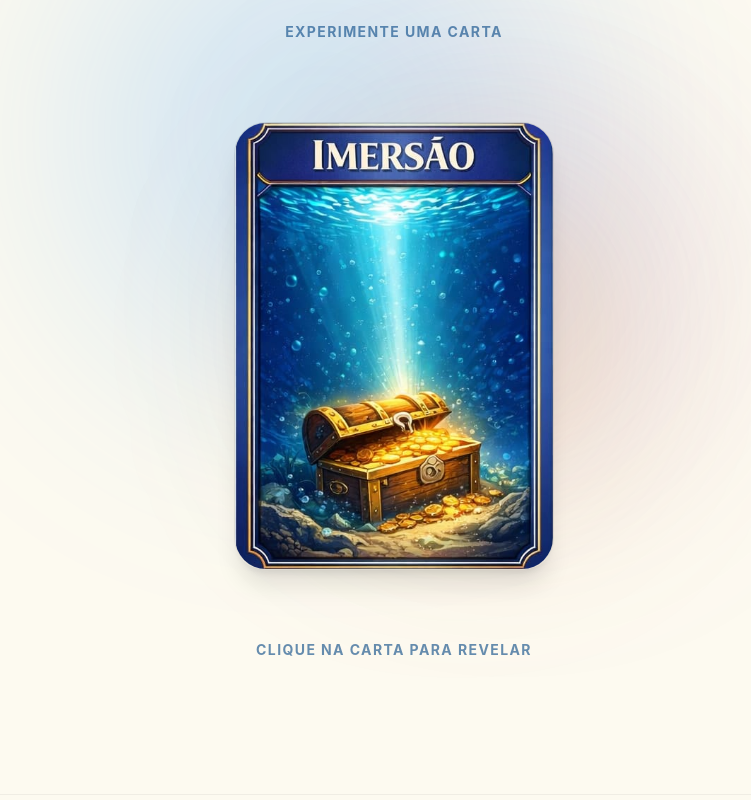
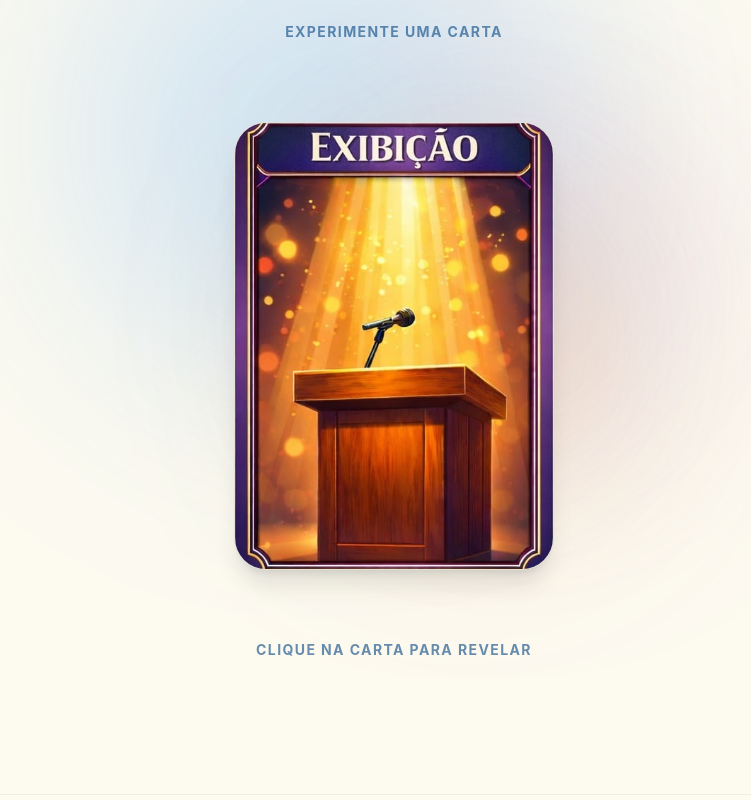
Before and after one commit to crinicom/puxassunto-landing, a React (Vite) app: page / in a window 1280 px wide. Shown: the part 420-1220 px from the top of the page, without its empty margins (246-997 px from the left). Built offline with nearby package versions, Linux system fonts and the light colour scheme.

Commit message:
feat(minigame): implement idle dorso rotation and fix timer overlaps

```diff
--- a/src/components/MiniGame.tsx
+++ b/src/components/MiniGame.tsx
@@ -1,5 +1,5 @@
 import { useState, useEffect, useCallback } from 'react';
-import { motion } from 'framer-motion';
+import { motion, AnimatePresence } from 'framer-motion';
 
 const categories = [
   {
@@ -29,6 +29,7 @@ const categories = [
 ];
 
 const getRandomCategory = () => categories[Math.floor(Math.random() * categories.length)];
+const getRandomFrontIndex = () => Math.floor(Math.random() * 4);
 
 export default function MiniGame() {
   const [isFlipped, setIsFlipped] = useState(false);
@@ -39,35 +40,51 @@ export default function MiniGame() {
   // Initialize randomly on mount
   useEffect(() => {
     setCurrentCategory(getRandomCategory());
+    setFrontIndex(getRandomFrontIndex());
+  }, []);
+
+  const changeCardRandomly = useCallback(() => {
+    setCurrentCategory(getRandomCategory());
+    setFrontIndex(getRandomFrontIndex());
   }, []);
 
   const handleReset = useCallback(() => {
     setIsFlipped(false);
     setShowCTA(false);
 
+    // Change category after the unflip animation completes to avoid visual bugs
     setTimeout(() => {
-      setCurrentCategory(getRandomCategory());
-    }, 300); // Wait for the unflip animation before swapping category
-  }, []);
+      changeCardRandomly();
+    }, 300);
+  }, [changeCardRandomly]);
 
-  // Auto-reset after 10 seconds when flipped
+  // Timers: 10s auto-flip back, and idle rotation when in DORSO
   useEffect(() => {
     let timeoutId: ReturnType<typeof setTimeout>;
+    let intervalId: ReturnType<typeof setInterval>;
+
     if (isFlipped) {
+      // If user is looking at the question, wait 10s then flip back
       timeoutId = setTimeout(() => {
         handleReset();
       }, 10000);
+    } else {
+      // If in DORSO state, rotate the card randomly every 4 seconds with a fade
+      intervalId = setInterval(() => {
+        changeCardRandomly();
+      }, 4000);
     }
+
     return () => {
       if (timeoutId) clearTimeout(timeoutId);
+      if (intervalId) clearInterval(intervalId);
     };
-  }, [isFlipped, handleReset]);
+  }, [isFlipped, handleReset, changeCardRandomly]);
 
   const handleCardClick = () => {
     if (isFlipped) {
       handleReset();
     } else {
-      setFrontIndex(Math.floor(Math.random() * 4));
       setIsFlipped(true);
 
       // Show CTA button after flip animation completes
@@ -96,19 +113,26 @@ export default function MiniGame() {
         >
           {/* Front of card (Dorso in this context before flip) */}
           <div
-            className="absolute inset-0 w-full h-full backface-hidden rounded-[2rem] shadow-xl overflow-hidden border border-black/10"
+            className="absolute inset-0 w-full h-full backface-hidden rounded-[2rem] shadow-xl overflow-hidden border border-black/10 bg-puxaCream"
           >
-            <img
-              src={currentCategory.dorso}
-              alt={`Dorso da carta ${currentCategory.name}`}
-              className="w-full h-full object-cover"
-              loading="lazy"
-            />
+            <AnimatePresence mode="wait">
+              <motion.img
+                key={`${currentCategory.id}-dorso-${frontIndex}`}
+                src={currentCategory.dorso}
+                alt={`Dorso da carta ${currentCategory.name}`}
+                className="w-full h-full object-cover absolute inset-0"
+                loading="lazy"
+                initial={{ opacity: 0 }}
+                animate={{ opacity: 1 }}
+                exit={{ opacity: 0 }}
+                transition={{ duration: 0.8 }}
+              />
+            </AnimatePresence>
           </div>
 
           {/* Back of card (Frente - question revealed) */}
           <div
-            className="absolute inset-0 w-full h-full backface-hidden rounded-[2rem] shadow-2xl overflow-hidden border border-puxaGold/30"
+            className="absolute inset-0 w-full h-full backface-hidden rounded-[2rem] shadow-2xl overflow-hidden border border-puxaGold/30 bg-puxaCream"
             style={{ transform: 'rotateY(180deg)' }}
           >
             <img
@@ -132,7 +156,7 @@ export default function MiniGame() {
           >
             <button
               className="w-full sm:w-auto px-8 py-3 h-12 bg-puxaGold text-white uppercase font-bold tracking-wider rounded-full hover:bg-yellow-500 hover:shadow-[0_4px_15px_rgba(243,156,18,0.4)] transition-all duration-300"
-              onClick={() => document.getElementById('cta-footer')?.scrollIntoView({ behavior: 'smooth' })}
+              onClick={(e) => { e.stopPropagation(); document.getElementById('cta-footer')?.scrollIntoView({ behavior: 'smooth' }); }}
             >
               Quero jogar!
             </button>
```
